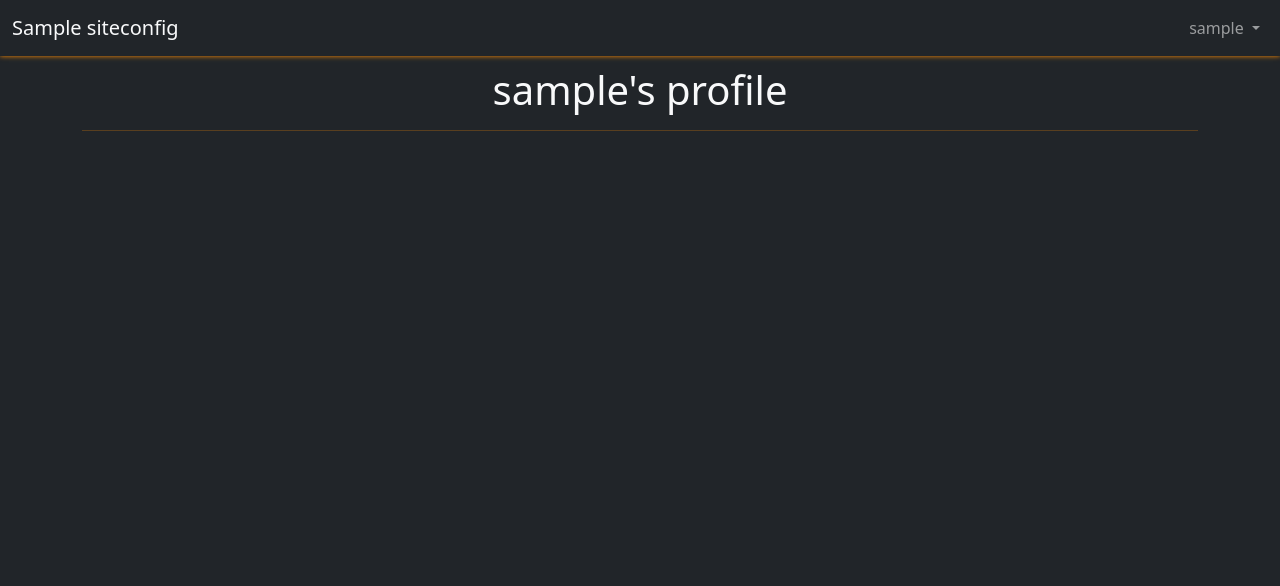
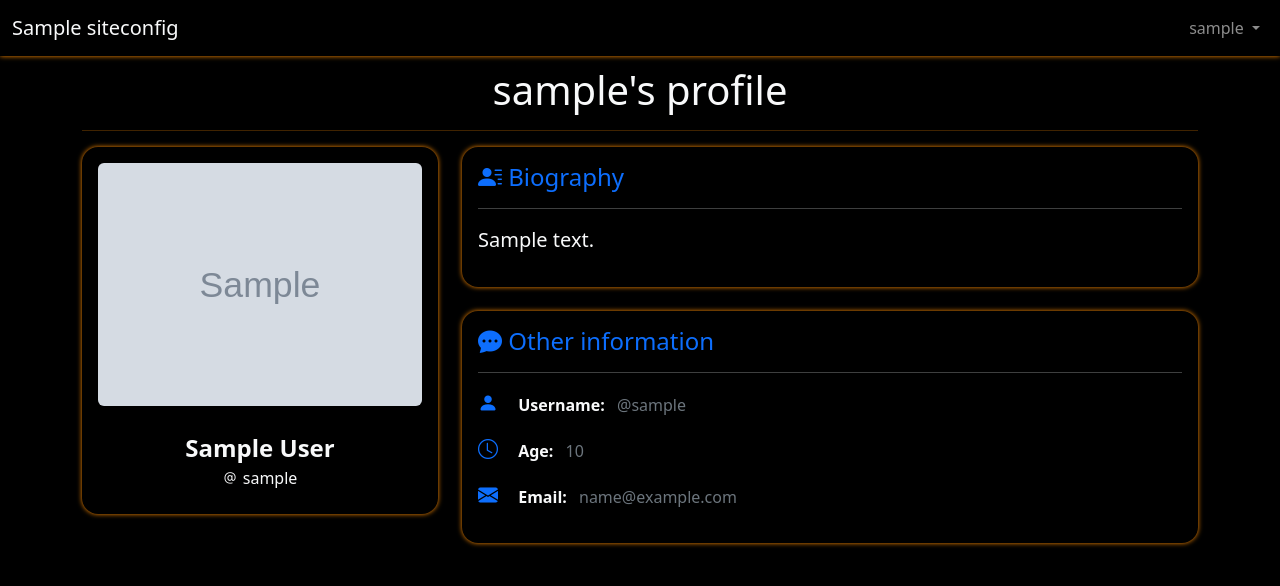
Before and after one commit to aixandrolab/simple-social-network, a Django app: page /profile/ in a window 1280 px wide. Shown: the top 586 px of the page. Run offline with Django 5.2, Linux system fonts and the light colour scheme; a user stored in the database is signed in; tables that the repository leaves empty hold one stand-in row (values such as "Sample post"); grey boxes marked "Sample" are stand-in pictures; some libraries are stand-ins or nearby versions.

Commit message:
feat: update profile details page

```diff
--- a/core/templates/core/auth/login.html
+++ b/core/templates/core/auth/login.html
@@ -9,7 +9,7 @@
         <form method="post" action="">
             {% csrf_token %}
             {{ form.as_p }}
-            <button class="btn btn-outline-sm bg-orange" type="submit">Save</button>
+            <button class="btn btn-sm bg-orange text-light" type="submit">Save</button>
         </form>
     </div>
 {% endblock %}
--- a/profiles/models.py
+++ b/profiles/models.py
@@ -1,5 +1,15 @@
+import uuid
+
 from django.contrib.auth.models import User
+from django.core.validators import FileExtensionValidator
 from django.db import models
+from django.urls import reverse
+
+
+def user_avatar_path(instance, filename):
+    ext = filename.split('.')[-1].lower()
+    new_filename = f"{uuid.uuid4().hex}.{ext}"
+    return f"user_avatars/user_{instance.user.id}/{new_filename}"
 
 class Profile(models.Model):
     GENDERS = [
@@ -13,6 +23,15 @@ class Profile(models.Model):
     age = models.IntegerField(blank=True, null=True)
     gender = models.CharField(choices=GENDERS, default='Not Specified', blank=True, null=True)
     is_active = models.BooleanField(default=True)
+    avatar = models.ImageField(
+        upload_to=user_avatar_path,
+        blank=True,
+        null=True,
+        validators=[
+            FileExtensionValidator(allowed_extensions=['jpg', 'png', 'jpeg', 'gif', 'webp'])
+        ],
+        verbose_name='Avatar'
+    )
     created_at = models.DateTimeField(auto_now_add=True)
     updated_at = models.DateTimeField(auto_now=True)
 
@@ -24,5 +43,14 @@ class Profile(models.Model):
     def full_name(self):
         return f'{self.user.first_name} {self.user.last_name}'
 
+    @property
+    def avatar_url(self):
+        if self.avatar:
+            return self.avatar.url
+        return '/static/images/default_avatar.png'
+
+    def get_absolute_url(self):
+        return reverse('profiles:profile_detail')
+
     def __str__(self):
         return self.user.username
--- a/profiles/templates/profiles/profile_detail.html
+++ b/profiles/templates/profiles/profile_detail.html
@@ -6,5 +6,51 @@
     <div class="container">
         <h1 class="text-center">{{ profile.user.username }}'s profile</h1>
         <hr class="text-orange">
+        <div class="row">
+            <div class="col-lg-4 col-md-12 mb-4">
+                <div class="p-3 card-custom position-relative explore-block-style w-100">
+                    <img src="{{ profile.avatar_url }}" alt="{{ profile.full_name }}" class="img-fluid rounded mb-3" style="width: 100%;">
+
+                    <div class="text-center">
+                        <div class="fw-bold fs-4 mt-2 text-light">{{ profile.full_name }}</div>
+                        <div class="mb-2">
+                            <i class="bi bi-at"></i> {{ profile.user.username }}
+                        </div>
+                    </div>
+                </div>
+            </div>
+
+            <div class="col-lg-8 col-md-12">
+                <div class="p-3 card-custom position-relative explore-block-style w-100 mb-4">
+                    <h4 class="text-primary mb-3"><i class="bi bi-person-lines-fill"></i> Biography</h4>
+                    <hr>
+                    <p class="fs-5">
+                        {{ profile.biography }}
+                    </p>
+                </div>
+
+                <div class="p-3 card-custom position-relative explore-block-style w-100">
+                    <h4 class="text-primary mb-3"><i class="bi bi-chat-dots-fill"></i> Other information</h4>
+                    <hr>
+                    <ul class="list-unstyled">
+                        <li class="mb-3">
+                            <i class="bi bi-person-fill text-primary fs-5 me-3"></i>
+                            <span class="text-light fw-semibold">Username:</span>
+                            <span class="text-secondary ms-2">@{{ profile.user.username }}</span>
+                        </li>
+                        <li class="mb-3">
+                            <i class="bi bi-clock text-primary fs-5 me-3"></i>
+                            <span class="text-light fw-semibold">Age:</span>
+                            <span class="text-secondary ms-2">{{ profile.age }}</span>
+                        </li>
+                        <li class="mb-3">
+                            <i class="bi bi-envelope-fill text-primary fs-5 me-3"></i>
+                            <span class="text-light fw-semibold">Email:</span>
+                            <span class="text-secondary ms-2">{{ profile.user.email|default:"Not provided" }}</span>
+                        </li>
+                    </ul>
+                </div>
+            </div>
+        </div>
     </div>
 {% endblock %}
--- a/profiles/urls.py
+++ b/profiles/urls.py
@@ -1,3 +1,5 @@
+from django.conf import settings
+from django.conf.urls.static import static
 from django.urls import path
 
 from profiles import views
@@ -8,3 +10,6 @@ urlpatterns = [
     path('', views.profile_detail_view, name='profile_detail'),
     path('logout/', views.logout_view, name='logout')
 ]
+
+if settings.DEBUG:
+    urlpatterns += static(settings.MEDIA_URL, document_root=settings.MEDIA_ROOT)
--- a/requirements.txt
+++ b/requirements.txt
@@ -3,3 +3,4 @@ Django==6.0.5
 python-dotenv==1.2.2
 sqlparse==0.5.5
 django-debug-toolbar==6.0.0
+django-cleanup==9.0.0
--- a/simple_social_network/settings.py
+++ b/simple_social_network/settings.py
@@ -47,7 +47,8 @@ INSTALLED_APPS = [
     'profiles.apps.ProfilesConfig',
     'core.apps.CoreConfig',
 
-    'debug_toolbar'
+    'debug_toolbar',
+    'django_cleanup.apps.CleanupConfig',
 ]
 
 MIDDLEWARE = [
@@ -149,6 +150,7 @@ USE_TZ = True
 # https://docs.djangoproject.com/en/6.0/howto/static-files/
 
 DEFAULT_AUTO_FIELD = 'django.db.models.BigAutoField'
+LOGIN_URL = '/login/'
 
 STATIC_URL = '/static/'
 STATIC_ROOT = BASE_DIR / 'staticfiles'
--- a/simple_social_network/urls.py
+++ b/simple_social_network/urls.py
@@ -15,6 +15,7 @@ Including another URLconf
     2. Add a URL to urlpatterns:  path('blog/', include('blog.urls'))
 """
 from django.conf import settings
+from django.conf.urls.static import static
 from django.contrib import admin
 from django.urls import path, include
 
@@ -25,6 +26,9 @@ urlpatterns = [
 ]
 
 if settings.DEBUG:
+    urlpatterns += static(settings.MEDIA_URL, document_root=settings.MEDIA_ROOT)
+
+if settings.DEBUG:
     import debug_toolbar
     urlpatterns = [
         path('__debug__/', include(debug_toolbar.urls)),
--- a/static/css/styles.css
+++ b/static/css/styles.css
@@ -1,7 +1,26 @@
+body {
+   background: black;
+}
+
 .bg-orange {
     background-color: darkorange;
+}
+
+.bg-orange:hover {
+    background-color: orange;
 }
 
 .text-orange {
     color: darkorange;
 }
+
+.card-custom {
+    transition: all 0.5s ease;
+    border-radius: 15px
+}
+
+.explore-block-style {
+    box-shadow: 0 0 5px 0 darkorange;
+    background: black;
+    border-radius: 16px;
+}
--- a/templates/base.html
+++ b/templates/base.html
@@ -9,8 +9,8 @@
     <link href="{% static 'css/styles.css' %}" rel="stylesheet">
     {% block css %}{% endblock %}
 </head>
-<body class="bg-dark text-light">
-    <nav class="navbar navbar-expand-lg navbar-dark bg-dark" style="box-shadow: 0 0 5px 0 darkorange">
+<body class="text-light">
+    <nav class="navbar navbar-expand-lg navbar-dark" style="box-shadow: 0 0 5px 0 darkorange; background: black;">
         <div class="container-fluid">
             <a class="navbar-brand text-light" href="{% url 'core:home' %}">{{ site_config.name }}</a>
             <button class="navbar-toggler" type="button" data-bs-toggle="collapse" data-bs-target="#navbarText" aria-controls="navbarText" aria-expanded="false" aria-label="Toggle navigation">
```
Also changed, not shown: profiles/migrations/0004_profile_avatar.py (added), static/images/default_avatar.png (added).
